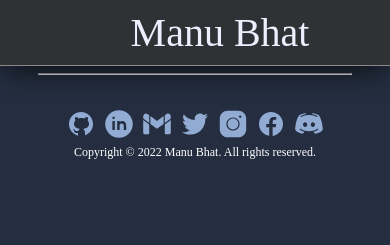
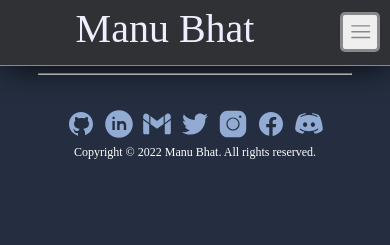
Before and after one commit to enigmurl/manusbhat-react, a React app: page / in a window 390 px wide. Built offline with nearby package versions, Linux system fonts and the light colour scheme; a web font is replaced by a local one.

Commit message:
improve navbar

```diff
--- a/src/commons.js
+++ b/src/commons.js
@@ -24,10 +24,21 @@ function StandardTemplate(props) {
     );
 }
 
+function ExpandNavbar() {
+    console.log("clicked");
+    const navbar = document.getElementById("navbar")
+    if (!navbar.classList.contains("expanded")) {
+        navbar.classList.add("expanded");
+    } else {
+        navbar.classList.remove("expanded");
+    }
+}
+
 /* NAVIGATION */
 function Navbar(props) {
     return (
         <nav id='navbar'>
+            <span id='navbar-main'>
                 {/* actual Manu Bhat title */}
                 <a href='/'>Manu Bhat</a>
                 {/* separate buttons from title*/}
@@ -39,6 +50,11 @@ function Navbar(props) {
                     <Navitem title='Skills' href='/skills' active = {props.active}/>
                     <Navitem title='Contact' href='/contact' active = {props.active}/>
                 </ul>
+            </span>
+            <button id='navbar-expand-button' onClick={ExpandNavbar}>
+                {/* Belive this is from bootstrap, but not sure */}
+                <svg xmlns="http://www.w3.org/2000/svg" viewBox="0 0 30 30"><path stroke="rgba(33,33,33,0.5)" strokeWidth="2" strokeLinecap="round" strokeMiterlimit="10" d="M4 8h24M4 16h24M4 24h24"/></svg>
+            </button>
         </nav>
     );
 }
--- a/src/css/commons.css
+++ b/src/css/commons.css
@@ -15,8 +15,10 @@
     left: 0;
 
     display: flex;
+    overflow: hidden;
+
     justify-content: flex-end;
-    align-items: center;
+    align-items: flex-start;
 
     z-index: 1;
 
@@ -25,10 +27,22 @@
     backdrop-filter: blur(12px);
     border-bottom: ridge 0.25px #888888;
     box-shadow: 0px 2px 35px -4px #000000;
+
+    transition: height 0.5s;
+}
+
+#navbar-main {
+    display: flex;
+    justify-content: flex-end;
+    align-items: center;
+
+    margin: 0 50px;
+
+    flex-grow: 1;
 }
 
 /* Manu Bhat Title */
-#navbar > a {
+#navbar-main > a {
     font-family: 'PT serif';
     font-size: 40px;
     color: #EEEEFF;
@@ -36,13 +50,13 @@
     text-align: center;
     text-decoration: none;
 
-    margin-left: 50px;
     flex-grow: 1;
 }
 
 #nav-buttons {
-    margin: 0 50px 0 20px;
+    margin: 10px 0 0 0;
 }
+
 #navbar ul {
     list-style: none;
     padding-inline-start: 0px;
@@ -128,6 +142,20 @@
     pointer-events: auto;
 }
 
+/* expansion */
+#navbar-expand-button {
+    display: none;
+
+    border-radius: 5px;
+    border: solid #888888;
+
+    cursor: pointer;
+    margin: 12px 10px;
+
+    width: 40px;
+    height: 40px;
+}
+
 /* footers */
 footer {
     display: flex;
@@ -174,7 +202,44 @@ footer > p {
 }
 
 @media screen and (max-width: 900px) {
+    .expanded {
+        /* does not interpolate well, so hard coding is better ig */
+        /* height: fit-content !important; */
+        height: 260px !important;
+    }
+
+    #navbar-main a {
+        margin-top: 5px;
+    }
+
     #nav-buttons {
+        margin: 0 0 0 5px;
+    }
+
+    #navbar-expand-button {
+        display: inline-block;
+    }
+
+    #navbar-main {
+        flex-direction: column;
+        justify-content: flex-start;
+    }
+
+    .nav-dropdown {
         display: none;
     }
+
+    #nav-buttons li {
+        display: block;
+    }
+
+    #nav-buttons > li > .nav-button-link {
+        border-right: none;
+        border-bottom: solid 2px var(--accent);
+        margin: 7px 0;
+    }
+
+    #nav-buttons > li:last-child > .nav-button-link {
+        border-bottom: solid 0px var(--accent);
+    }
 }
--- a/src/css/contact.css
+++ b/src/css/contact.css
@@ -156,4 +156,6 @@
         align-self: center;
         justify-self: center;
     }
+
+    /* Show the sub button */
 }
```
Also changed, not shown: README.md. Lines whose indentation alone changed are shown as unchanged.
